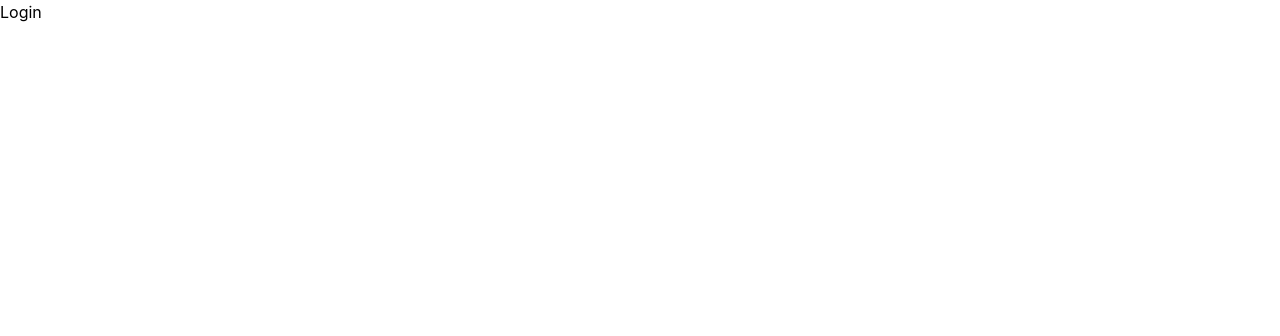
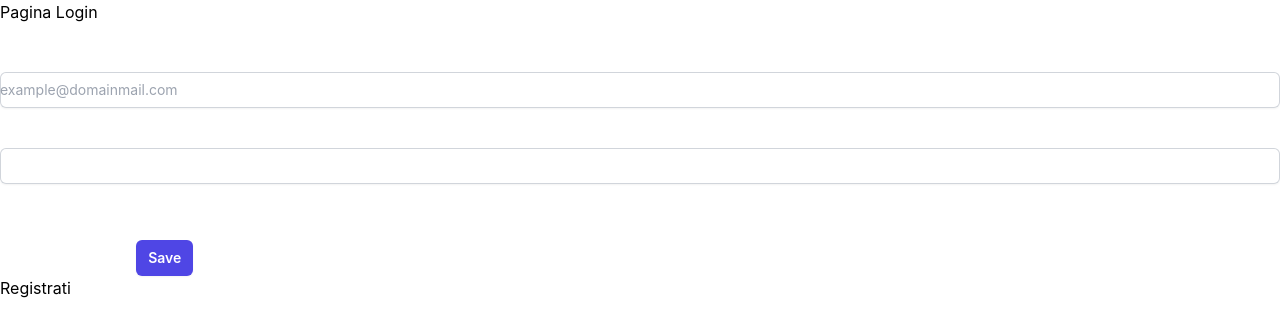
Before and after one commit to Shero08/capstone-frontend, a React (Create React App) app: page /login in a window 1280 px wide. Shown: the top 336 px of the page. Built offline with nearby package versions, Linux system fonts and the light colour scheme.

Commit message:
Login page

```diff
--- a/package.json
+++ b/package.json
@@ -8,6 +8,10 @@
     "@testing-library/jest-dom": "^5.16.5",
     "@testing-library/react": "^13.4.0",
     "@testing-library/user-event": "^13.5.0",
+    "axios": "^1.3.4",
+    "dotenv": "^16.0.3",
+    "jsonwebtoken": "^9.0.0",
+    "jwt-decode": "^3.1.2",
     "react": "^18.2.0",
     "react-dom": "^18.2.0",
     "react-scripts": "5.0.1",
--- a/src/App.js
+++ b/src/App.js
@@ -4,6 +4,8 @@ import Index from './pages/Index';
 import Login from './pages/Login';
 import Signup from './pages/Signup';
 import ErrorPage from './pages/ErrorPage';
+import AdminRoutes from './middlewares/AdminRoutes';
+import AdminPage from './pages/admin/AdminPage';
 
 function App() {
   return (
@@ -12,6 +14,9 @@ function App() {
         <Route exact path="/" element={<Index />} />
         <Route path="/login" element={<Login />} />
         <Route path="/signup" element={<Signup />} />
+        <Route element={<AdminRoutes />}>
+          <Route path="/admin" element={<AdminPage />} />
+        </Route>
         <Route path='*' element={<ErrorPage />} />
       </Routes>
     </BrowserRouter>
--- /dev/null
+++ b/src/hooks/useAxios.js
@@ -0,0 +1,24 @@
+import { useState, useEffect } from "react";
+import axios from 'axios';
+
+const useAxios = ({ url, headers }) => {
+  const [data, setData] = useState([]);
+  const [loading, setLoading] = useState(false);
+  const [error, setError] = useState(false);
+
+  useEffect(() => {
+    setLoading(true);
+    axios.get(url, { headers })
+      .then((res) => {
+        setData(res.data);
+      })
+      .catch(() => {
+        setError(true);
+      })
+      .finally(() => setLoading(false));
+  }, [url]);
+
+  return { data, loading, error};
+};
+
+export default useAxios;
--- /dev/null
+++ b/src/hooks/usePostAxios.js
@@ -0,0 +1,24 @@
+import { useState } from "react";
+import axios from 'axios';
+
+const usePostAxios = ({ url, headers }) => {
+  const [data, setData] = useState([]);
+  const [loading, setLoading] = useState(false);
+  const [error, setError] = useState(false);
+
+  const post = async (postData) => {
+    setLoading(true);
+    await axios.post(url, postData, { headers })
+      .then((res) => {
+        setData(res.data);
+      })
+      .catch(() => {
+        setError(true);
+      })
+      .finally(() => setLoading(false));
+  };
+
+  return { data, loading, error, post };
+};
+
+export default usePostAxios;
--- /dev/null
+++ b/src/hooks/usePostLogin.js
@@ -0,0 +1,37 @@
+import { useState } from "react";
+import axios from 'axios';
+import jwt_decode from "jwt-decode";
+import {useNavigate} from 'react-router-dom';
+
+const usePostLogin = ({ url, headers }) => {
+  const navigate = useNavigate();
+  const [data, setData] = useState([]);
+  const [loading, setLoading] = useState(false);
+  const [error, setError] = useState(false);
+
+  const post = async (postData) => {
+    setLoading(true);
+    await axios.post(url, postData, { headers })
+      .then((res) => {
+        const token = res.data?.token
+
+        if(token){
+          setData(res.data);
+          const decoded = jwt_decode(token)
+          localStorage.setItem('token', JSON.stringify(decoded))
+
+          decoded.role === 'admin'
+          ? navigate('/admin', { replace: true })
+          : navigate('/signup', { replace: true })
+        }
+      })
+      .catch(() => {
+        setError(true);
+      })
+      .finally(() => setLoading(false));
+  };
+
+  return { data, loading, error, post };
+};
+
+export default usePostLogin;
--- /dev/null
+++ b/src/hooks/useSession.js
@@ -0,0 +1,17 @@
+import { useEffect, useState } from 'react';
+
+const useSession = () => {
+    const session = localStorage.getItem('token')
+
+    const [userSession, setUserSession] = useState(null)
+
+    useEffect(() => {
+        if(session){
+            setUserSession(JSON.parse(session))
+        }
+    }, [])
+
+  return userSession
+}
+
+export default useSession
--- /dev/null
+++ b/src/middlewares/AdminRoutes.js
@@ -0,0 +1,21 @@
+import { Outlet } from "react-router-dom";
+import Login from "../pages/Login";
+
+const useAuth = () => {
+    const session = JSON.parse(localStorage.getItem('token'));
+
+    if(session){
+        const actualRole = session.role
+        return actualRole === 'admin'
+    }
+
+    return false
+}
+
+const AdminRoutes = () => {
+    const isAuth = useAuth()
+
+    return isAuth ? <Outlet /> : <Login />
+}
+
+export default AdminRoutes
--- /dev/null
+++ b/src/middlewares/ProtectedRoutes.js
@@ -0,0 +1,20 @@
+import { Outlet } from "react-router-dom";
+import Login from "../pages/Login";
+
+const useAuth = () => {
+    const session = JSON.parse(localStorage.getItem('token'));
+
+    if(!session){
+        return false
+    }
+
+    return true
+}
+
+const ProtectedRoutes = () => {
+    const isAuth = useAuth()
+
+    return isAuth ? <Outlet /> : <Login />
+}
+
+export default ProtectedRoutes
--- a/src/pages/ErrorPage.js
+++ b/src/pages/ErrorPage.js
@@ -1,8 +1,20 @@
-import React from 'react'
+import React from 'react';
+import { Link } from 'react-router-dom';
 
 const ErrorPage = () => {
   return (
-    <div>ErrorPage</div>
+  <main className="grid min-h-full place-items-center bg-white px-6 py-24 sm:py-32 lg:px-8">
+    <div className="text-center">
+      <p className="text-base font-semibold text-indigo-600">404</p>
+      <h1 className="mt-4 text-3xl font-bold tracking-tight text-gray-900 sm:text-5xl">Page not found</h1>
+      <p className="mt-6 text-base leading-7 text-gray-600">Sorry, we couldn’t find the page you’re looking for.</p>
+      <div className="mt-10 flex items-center justify-center gap-x-6">
+        <Link to="/" className="rounded-md bg-indigo-600 px-3.5 py-2.5 text-sm font-semibold text-white shadow-sm hover:bg-indigo-500 focus-visible:outline focus-visible:outline-2 focus-visible:outline-offset-2 focus-visible:outline-indigo-600">Go back home</Link>
+        <Link to="#" className="text-sm font-semibold text-gray-900">Contact support <span aria-hidden="true">&rarr;</span></Link>
+      </div>
+    </div>
+  </main>
+
   )
 }
 
--- a/src/pages/Login.js
+++ b/src/pages/Login.js
@@ -1,8 +1,82 @@
-import React from 'react'
+import React, { useState } from 'react';
+import { Link } from 'react-router-dom';
+import usePostLogin from "../hooks/usePostLogin";
 
 const Login = () => {
+  const [formData, setFormData] = useState({});
+
+  const { data, error, post } = usePostLogin({ url: `${process.env.REACT_APP_API_URL}/login`, headers: {
+    "Content-Type": "application/json"
+  }});
+
+  const handleLogin = (e) => {
+    e.preventDefault()
+
+    post(formData)
+
+    if(error){
+      console.log(error)
+    }
+  }
+
   return (
-    <div>Login</div>
+    <div className='container'>
+      <div>
+        <h1>Pagina Login</h1>
+
+        <form onSubmit={handleLogin}>
+          <div className="mt-10 grid grid-cols-1 gap-x-6 gap-y-8 sm:grid-cols-6">
+
+            <div className="col-span-full">
+              <div className="mt-2">
+                <input
+                  type="email"
+                  name="email"
+                  id="user-email"
+                  placeholder="example@domainmail.com"
+                  className="block w-full rounded-md border-0 py-1.5 text-gray-900 shadow-sm ring-1 ring-inset ring-gray-300 placeholder:text-gray-400 focus:ring-2 focus:ring-inset focus:ring-indigo-600 sm:text-sm sm:leading-6"
+                  onChange={(e) =>
+                    setFormData({
+                        ...formData,
+                        email: e.target.value,
+                    })
+                  }
+                />
+              </div>
+            </div>
+
+            <div className="col-span-full">
+              <div className="mt-2">
+                <input
+                  type="password"
+                  name="password"
+                  id="user-password"
+                  className="block w-full rounded-md border-0 py-1.5 text-gray-900 shadow-sm ring-1 ring-inset ring-gray-300 placeholder:text-gray-400 focus:ring-2 focus:ring-inset focus:ring-indigo-600 sm:text-sm sm:leading-6"
+                  onChange={(e) =>
+                    setFormData({
+                        ...formData,
+                        password: e.target.value,
+                    })
+                  }
+                />
+              </div>
+            </div>
+
+            <div className="mt-6 flex items-center justify-end gap-x-6">
+              <button
+                type="submit"
+                className="rounded-md bg-indigo-600 px-3 py-2 text-sm font-semibold text-white shadow-sm hover:bg-indigo-500 focus-visible:outline focus-visible:outline-2 focus-visible:outline-offset-2 focus-visible:outline-indigo-600"
+              >
+                  Save
+              </button>
+            </div>
+
+          </div>
+        </form>
+      </div>
+
+      <Link to='/signup'>Registrati</Link>
+    </div>
   )
 }
 
--- /dev/null
+++ b/src/pages/admin/AdminPage.js
@@ -0,0 +1,9 @@
+import React from 'react'
+
+const AdminPage = () => {
+  return (
+    <div>AdminPage</div>
+  )
+}
+
+export default AdminPage
```
Also changed, not shown: 2 other files (tests, documents, lock files or other folders).
